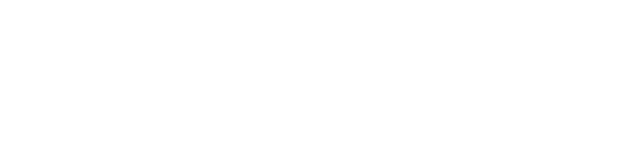
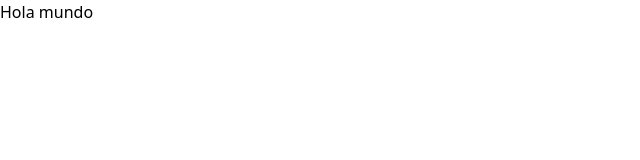
Before and after one commit to helado009/Evaluacion, a website: page index.html in a window 1280 px wide. Shown: the whole page, without its empty margins (0-640 px from the left). Drawn offline with Linux system fonts and the light colour scheme.

Commit message:
add tailwind css and its settings

```diff
--- a/index.html
+++ b/index.html
@@ -4,11 +4,12 @@
 <head>
   <meta charset="UTF-8">
   <meta name="viewport" content="width=device-width, initial-scale=1.0">
+  <link href="./src/assets/css/output.css" rel="stylesheet">
   <title>Document</title>
 </head>
 
 <body>
-
+  <h1>Hola mundo</h1>
 </body>
 
 </html>
--- /dev/null
+++ b/src/assets/css/input.css
@@ -0,0 +1,3 @@
+@tailwind base;
+@tailwind components;
+@tailwind utilities;
--- /dev/null
+++ b/tailwind.config.js
@@ -0,0 +1,8 @@
+/** @type {import('tailwindcss').Config} */
+module.exports = {
+  content: ["./src/**/*.{html,js}", "./*.html"],
+  theme: {
+    extend: {},
+  },
+  plugins: [],
+}
```
Also changed, not shown: package.json (added, +15 -0 lines), src/assets/css/output.css (added), 2 other files.
